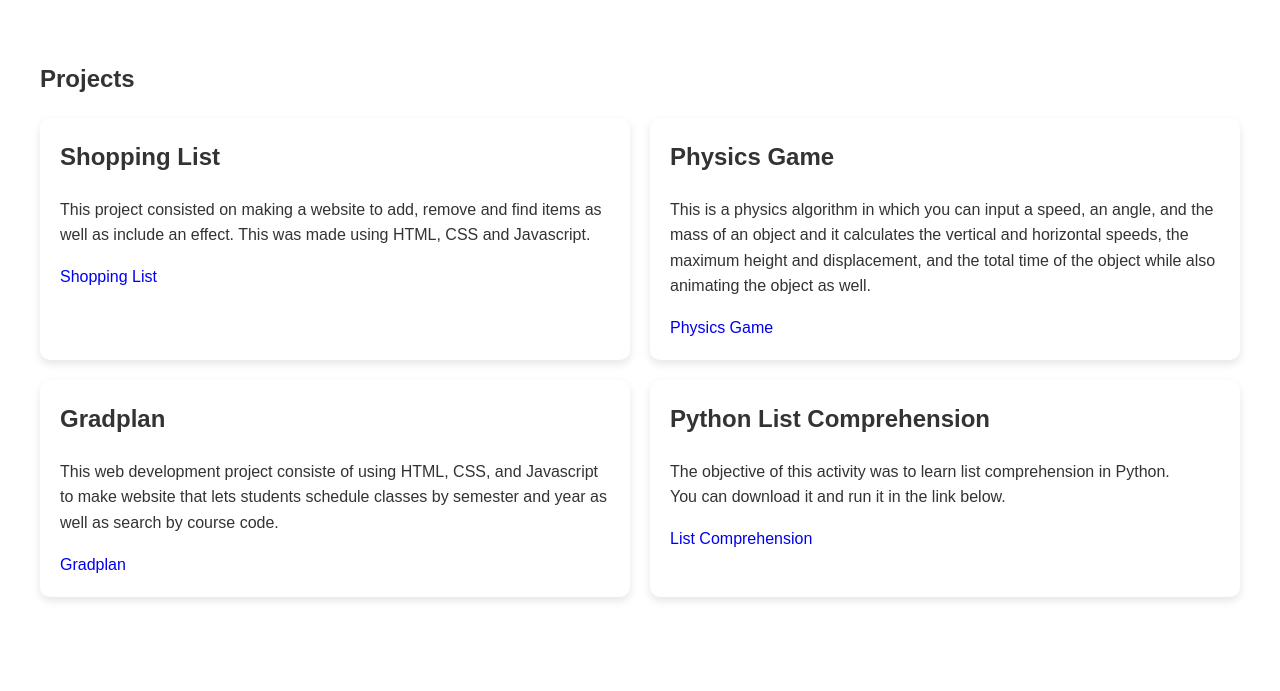
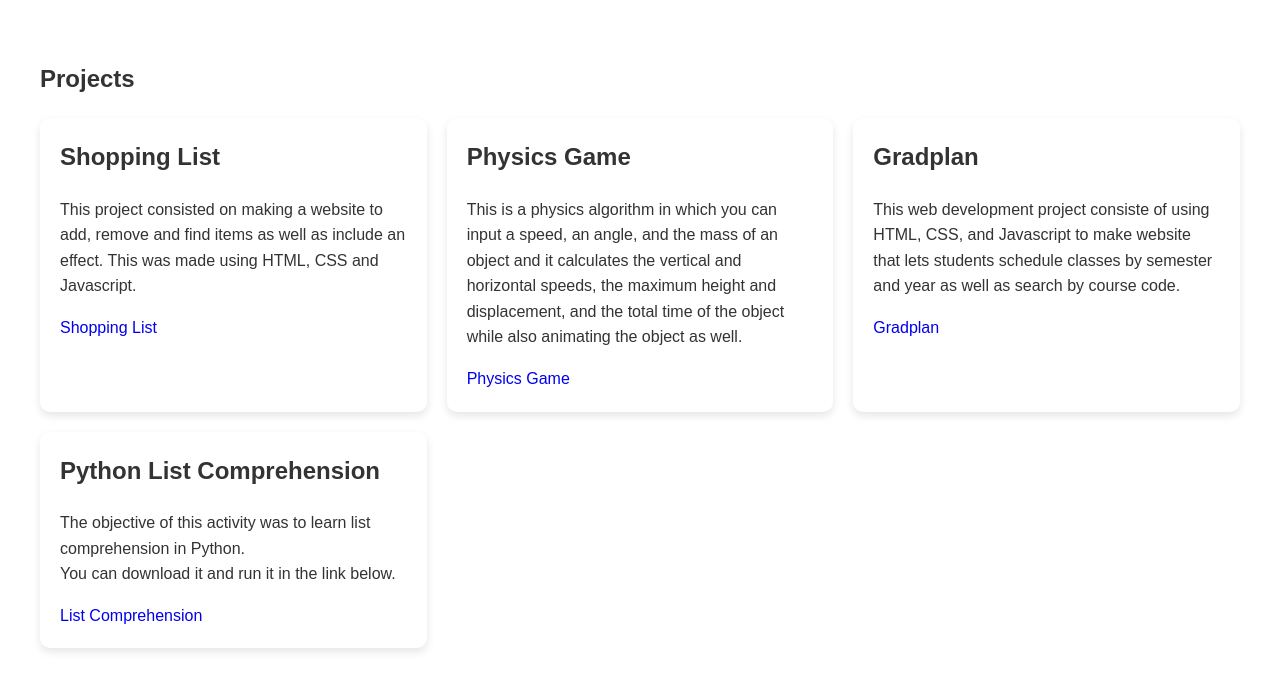
Before and after one commit to jaimeland/Portfolio, a PHP site: page /Projects.html in a window 1280 px wide. Shown: the part 70-761 px from the top of the page. Run offline with PHP 8.4, Linux system fonts and the light colour scheme.

Commit message:
projects

```diff
--- a/styles.css
+++ b/styles.css
@@ -127,9 +127,15 @@ a {
     border-radius: 10px;
 }
 
-.project-list {
+/* .project-list {
     display: flex;
     flex-wrap: wrap;
+    gap: 20px;
+} */
+
+.project-list {
+    display: grid;
+    grid-template-columns: repeat(auto-fill, minmax(300px, 1fr));
     gap: 20px;
 }
 
@@ -140,6 +146,7 @@ a {
     box-shadow: 0 4px 8px rgba(0,0,0,0.1);
 
 }
+
 
 .project-item h2 {
     margin-top: 0;
```
